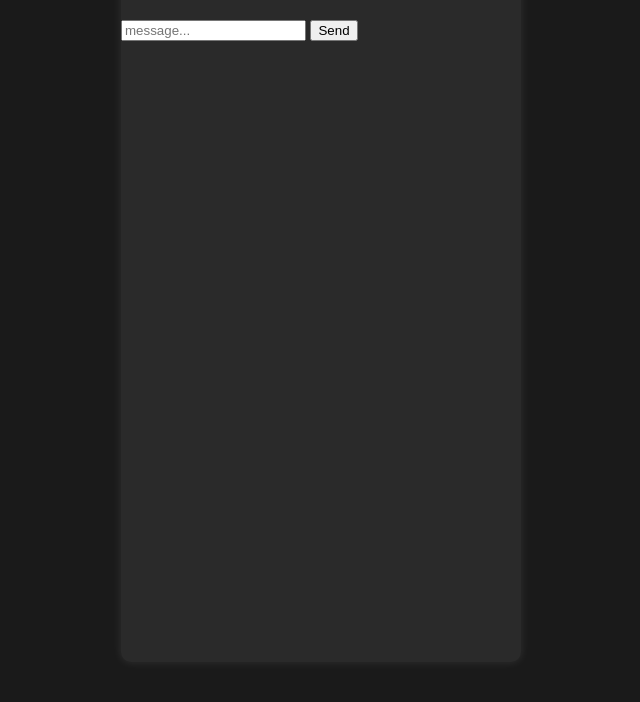
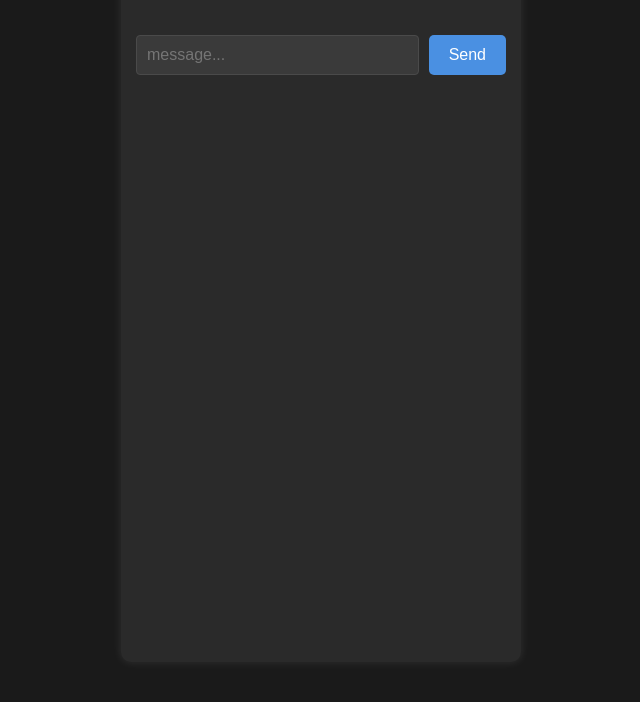
Before and after one commit to DipakSirsath312/AI-ChatBot_Javascript-Project_Gemini-API, a plain HTML site: page index.html in a window 1280 px wide. Shown: the part 98-800 px from the top of the page, without its empty margins (319-959 px from the left). Drawn offline with Linux system fonts and the light colour scheme.

Commit message:
[MODIFIED]:Dipak - Create input-Chat Container and create also profile_Picture folder in images

```diff
--- a/style.css
+++ b/style.css
@@ -53,3 +53,62 @@ body {
     background-color: #3a3a3a;
     margin-left: 10px;
 }
+
+.profile_image{
+    width: 30px;
+    height: 30px;
+    border-radius: 50px;
+    object-fit: cover;
+}
+.chat-input-container{
+    display: flex;
+    padding: 15px;
+    background-color: #2a2a2a;
+}
+#user-input{
+    flex-grow: 1;
+    padding: 10px;
+    border: 1px solid #4a4a4a;
+    border-radius: 4px;
+    font-size: 1rem;
+    background-color: #3a3a3a;
+    color: white;
+    outline: none;
+}
+#send-button{
+    padding: 10px 20px;
+    background-color: #4a90e2;
+    color: white;
+    border: none;
+    border-radius: 5px;
+    margin-left: 10px;
+    cursor: pointer;
+    font-size: 1rem;
+}
+
+#send-button:hover{
+    background-color: #2a5a8a;
+    cursor: not-allowed;
+}
+@media (max-width: 480px) {
+    .chat-container{
+        height: 100vh;
+        border-radius: 0;
+    }
+}
+
+
+/* Scrollbar */
+::-webkit-scrollbar{
+    width: 8px;
+}
+::-webkit-scrollbar-track{
+    background-color: #2a2a2a;
+}
+::-webkit-scrollbar-thumb{
+    background-color: #4a4a4a;
+    border-radius: 4px;
+}
+::-webkit-scrollbar-thumb:hover {
+    background: #5a5a5a;
+}
```
Also changed, not shown: profile_Picture/chatbot-red.jpg (added), profile_Picture/istockphoto.jpg (added), profile_Picture/user.jpg (added), profile_Picture/user1.jpg (added).
